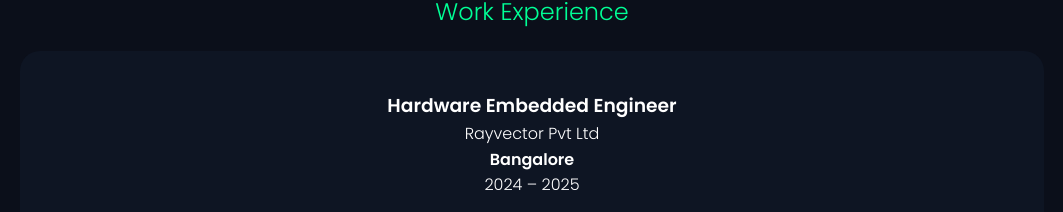
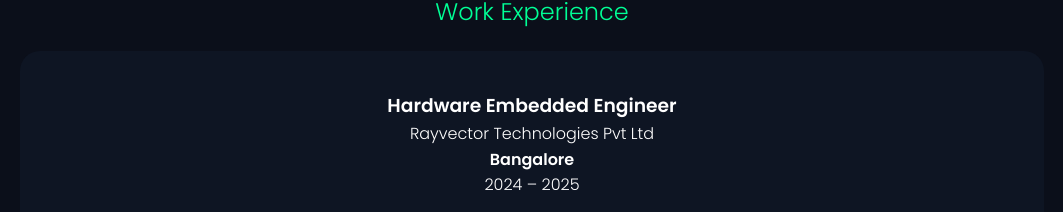
Before and after one commit to harish4722/harish4722.github.io, a plain HTML site: page index.html in a window 1280 px wide. Shown: the part 1059-1271 px from the top of the page, without its empty margins (108-1171 px from the left). Drawn offline with nearby package versions, Linux system fonts and the light colour scheme.

Commit message:
Quick update

```diff
--- a/index.html
+++ b/index.html
@@ -99,7 +99,7 @@ document.addEventListener("DOMContentLoaded", function () {
 
             <div class="experience-card">
                 <h3>Hardware Embedded Engineer</h3>
-                <span class="company">Rayvector Pvt Ltd</span>
+                <span class="company">Rayvector Technologies Pvt Ltd</span>
                 <h4>Bangalore</h4>
                 <span class="duration">2024 – 2025</span>
             </div>
```
